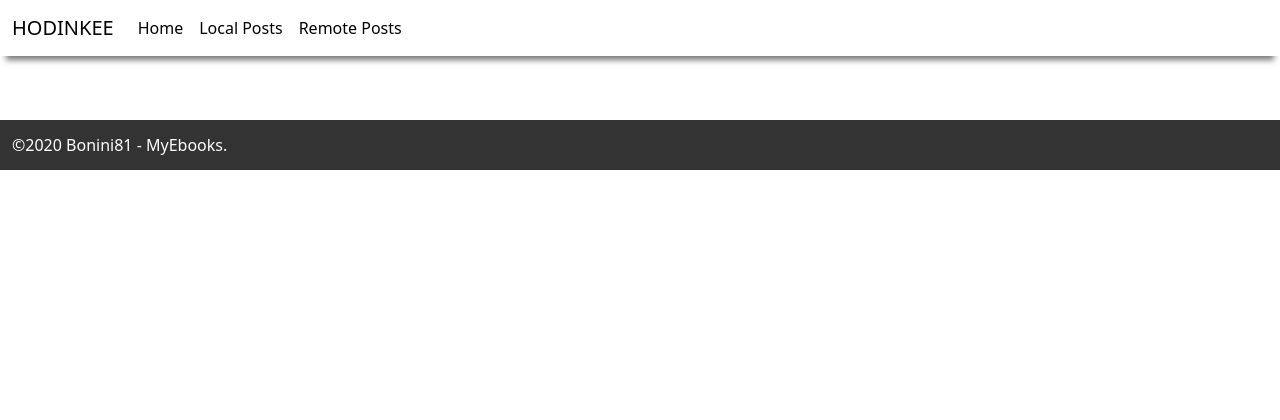
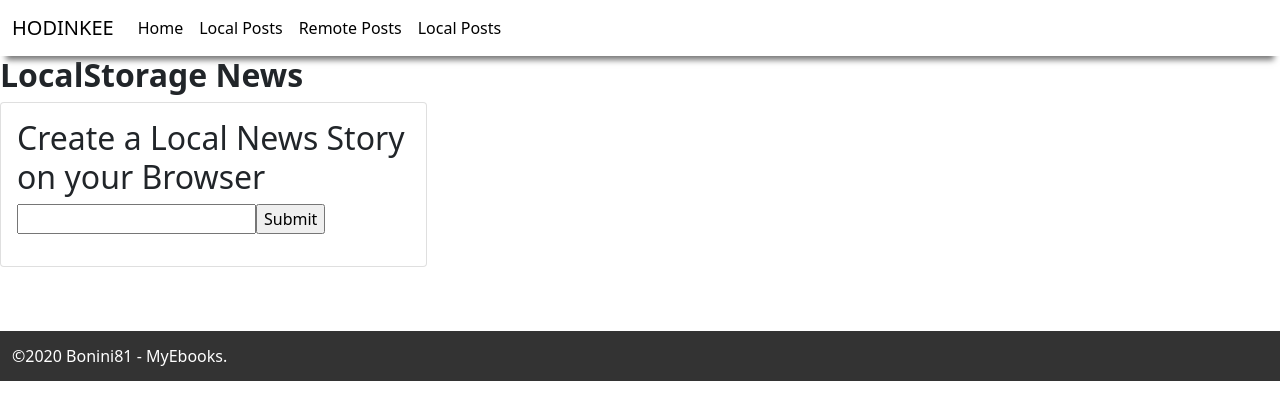
Before and after one commit to bonini81/blog-react, a React (Create React App) app: page /localnewslist in a window 1280 px wide. Shown: the top 420 px of the page. Built offline with nearby package versions, Linux system fonts and the light colour scheme; a web font is replaced by a local one.

Commit message:
Local Storage News on fire

```diff
--- a/src/Routes.js
+++ b/src/Routes.js
@@ -6,13 +6,15 @@ import { Route } from 'react-router-dom';
 
 import Home from './views/Home';
 import NewsList from './views/NewsList';
+import LocalNewsViews from './views/LocalNewsViews';
 export default [
 
 <React.Fragment>
 
 
 <Route exact path="/" component={ Home } ></Route>
-<Route exact path="/newslist" component={ NewsList } ></Route>
+    <Route exact path="/newslist" component={NewsList} ></Route>
+    <Route exact path="/localnewslist" component={ LocalNewsViews } ></Route>
 
   </React.Fragment>
 
--- /dev/null
+++ b/src/components/LocalNews/LocalNews.js
@@ -0,0 +1,26 @@
+import React from 'react';
+
+
+const LocalNews  = ( props ) => {
+    return (
+      <React.Fragment>
+
+        <h2 className="card-title">LocalStorage News</h2>
+<div className="col-lg-4 estilo-cards-home">
+<div className="card card-bonini-link" >
+
+<div className="card-body">
+
+
+            <p>{ props.title }</p>
+</div>
+          </div>
+        </div>
+
+</React.Fragment>
+
+ );
+
+}
+
+export default LocalNews;
--- /dev/null
+++ b/src/components/LocalNews/index.js
@@ -0,0 +1,5 @@
+import LocalNews from './LocalNews';
+
+
+
+export default LocalNews;
--- a/src/components/Navigation/Navigation.js
+++ b/src/components/Navigation/Navigation.js
@@ -36,7 +36,9 @@ const Navigation = (props) => {
          <NavItem>
            <NavLink tag={Link} to="/newslist">Remote Posts</NavLink>
          </NavItem>
-
+         <NavItem>
+           <NavLink tag={Link} to="/localnewslist">Local Posts</NavLink>
+         </NavItem>
        </Nav>
      </Collapse>
           </Navbar>
--- a/src/views/Home.js
+++ b/src/views/Home.js
@@ -1,4 +1,5 @@
 import React, { useState, useEffect } from 'react';
+import LocalNews from '../components/LocalNews/LocalNews';
 import  NewsList  from './NewsList';
 
 const Home = () => {
@@ -14,10 +15,19 @@ const Home = () => {
 
     <main role="main" className="col-md-9 ml-sm-auto col-lg-10 px-md-4 section-links-adb">
       <div className="d-flex justify-content-between flex-wrap flex-md-nowrap align-items-center pt-3 pb-2 mb-3 border-bottom">
-      <NewsList />
+              <NewsList />
+
+
 
       </div>
 
+
+      <div className="d-flex justify-content-between flex-wrap flex-md-nowrap align-items-center pt-3 pb-2 mb-3 border-bottom">
+
+
+              <LocalNews />
+
+      </div>
       <section>
 
 
--- /dev/null
+++ b/src/views/LocalNewsViews.js
@@ -0,0 +1,68 @@
+import React, { useEffect, useState } from 'react';
+import LocalNews from '../components/LocalNews';
+
+const LocalNewsViews = (props) => {
+
+const [notes, setNotes] = useState([]);
+//const [noteEditing, setNoteEditing] = useState("");
+
+
+const addNote = (e) => {
+  e.preventDefault();
+  const newNote = {
+    id: Math.random().toString(36).substr(2, 9),
+    text: e.target.note.value,
+  };
+  setNotes([...notes, newNote]);
+  e.target.note.value = "";
+  };
+
+//save notes in local storage
+  useEffect(() => {
+    const json = JSON.stringify(notes);
+    localStorage.setItem("notes", json);
+  }, [notes]);
+
+//load notes from local storage
+  useEffect(() => {
+    const json = localStorage.getItem("notes");
+    const savedNotes = JSON.parse(json);
+    if (savedNotes) {
+      setNotes(savedNotes);
+    }
+  }, []);
+    return (
+      <React.Fragment>
+
+        <h2 className="card-title">LocalStorage News</h2>
+<div className="col-lg-4 estilo-cards-home">
+<div className="card card-bonini-link" >
+
+<div className="card-body">
+<h2>Create a Local News Story on your Browser</h2>
+<form onSubmit={addNote}>
+  <input type="text" name="note" />
+  <input type="submit" />
+              </form>
+              </div>
+      <p>
+      {
+                notes.map((note) =>
+                  <LocalNews
+                    key= {note.id}
+                    title= {note.text}
+                  />
+              )}
+              </p>
+
+
+          </div>
+        </div>
+
+</React.Fragment>
+
+ );
+
+}
+
+export default LocalNewsViews;
```
